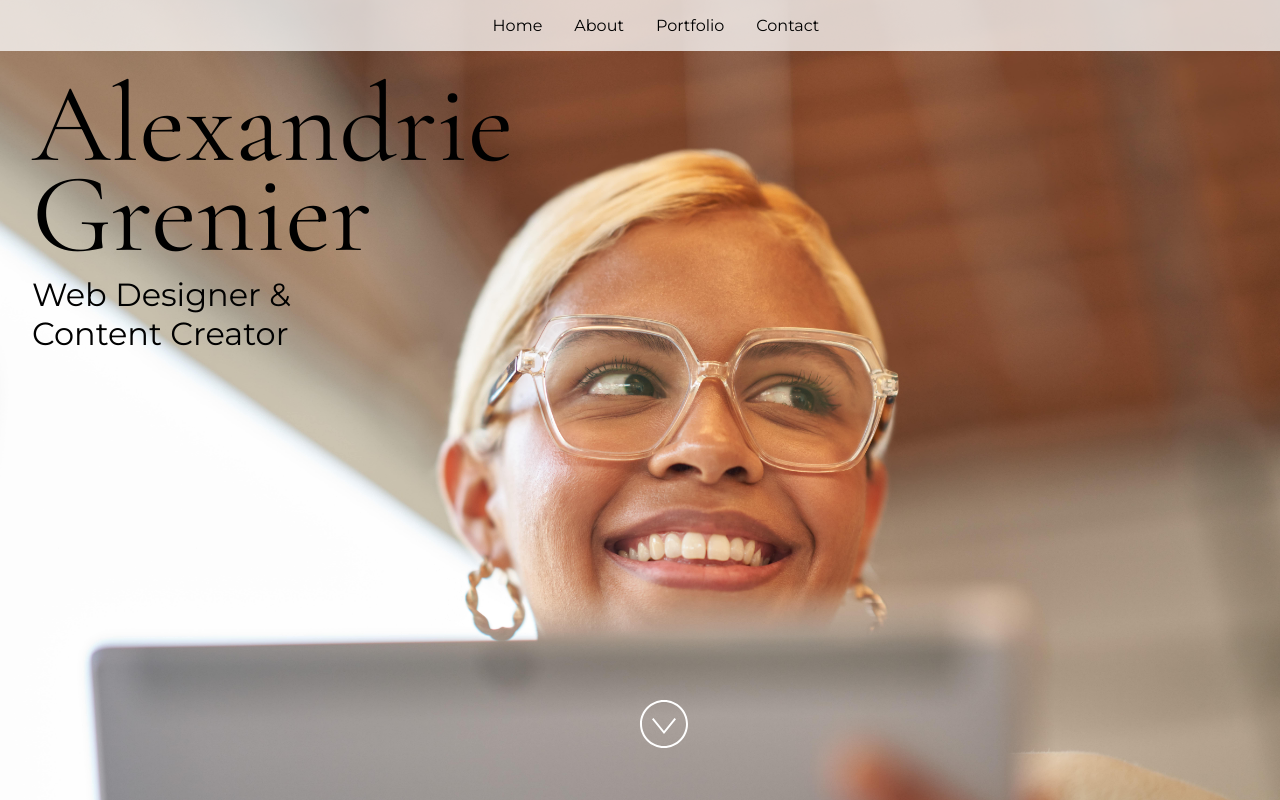
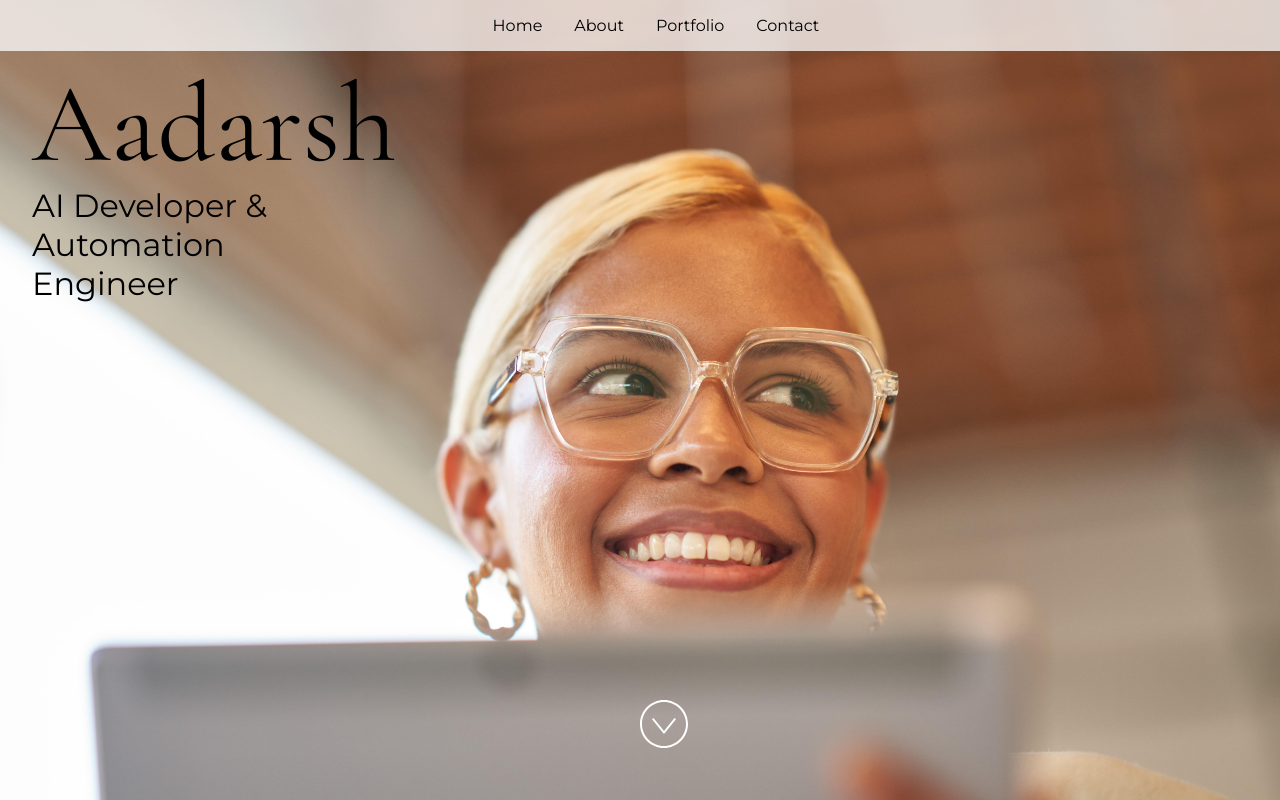
Before and after one commit to aadarshmishra-thedev/my-portfolio, a React (Vite) app: page / in a window 1280 px wide. Built offline with nearby package versions, Linux system fonts and the light colour scheme.

Commit message:
Update profile information

```diff
--- a/src/App.jsx
+++ b/src/App.jsx
@@ -24,15 +24,15 @@ import "./styles.css";
  * If you don't have one of the social sites listed, leave it as an empty string.
  */
 const siteProps = {
-  name: "Alexandrie Grenier",
-  title: "Web Designer & Content Creator",
-  email: "alex@example.com",
-  gitHub: "microsoft",
-  instagram: "microsoft",
-  linkedIn: "satyanadella",
+  name: "Aadarsh",
+  title: "AI Developer & Automation Engineer",
+  email: "aadarshmishra2024@gmail.com",
+  gitHub: "aadarshmishra-thedev",
+  instagram: "hustle_with_aadarsh",
+  linkedIn: "Aadarsh Mishra",
   medium: "",
-  twitter: "microsoft",
-  youTube: "Code",
+  twitter: "",
+  youTube: "",
 };
 
 const primaryColor = "#4E567E";
```
